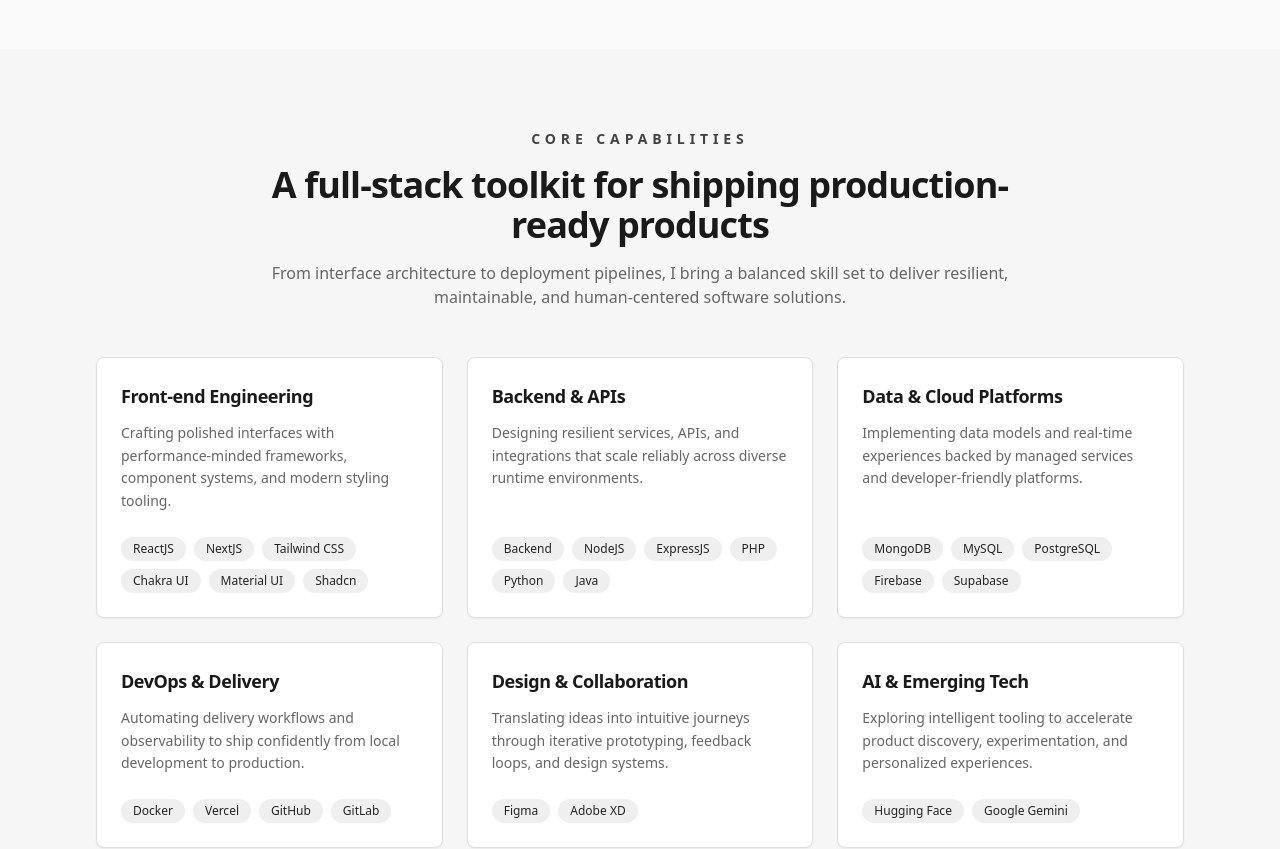
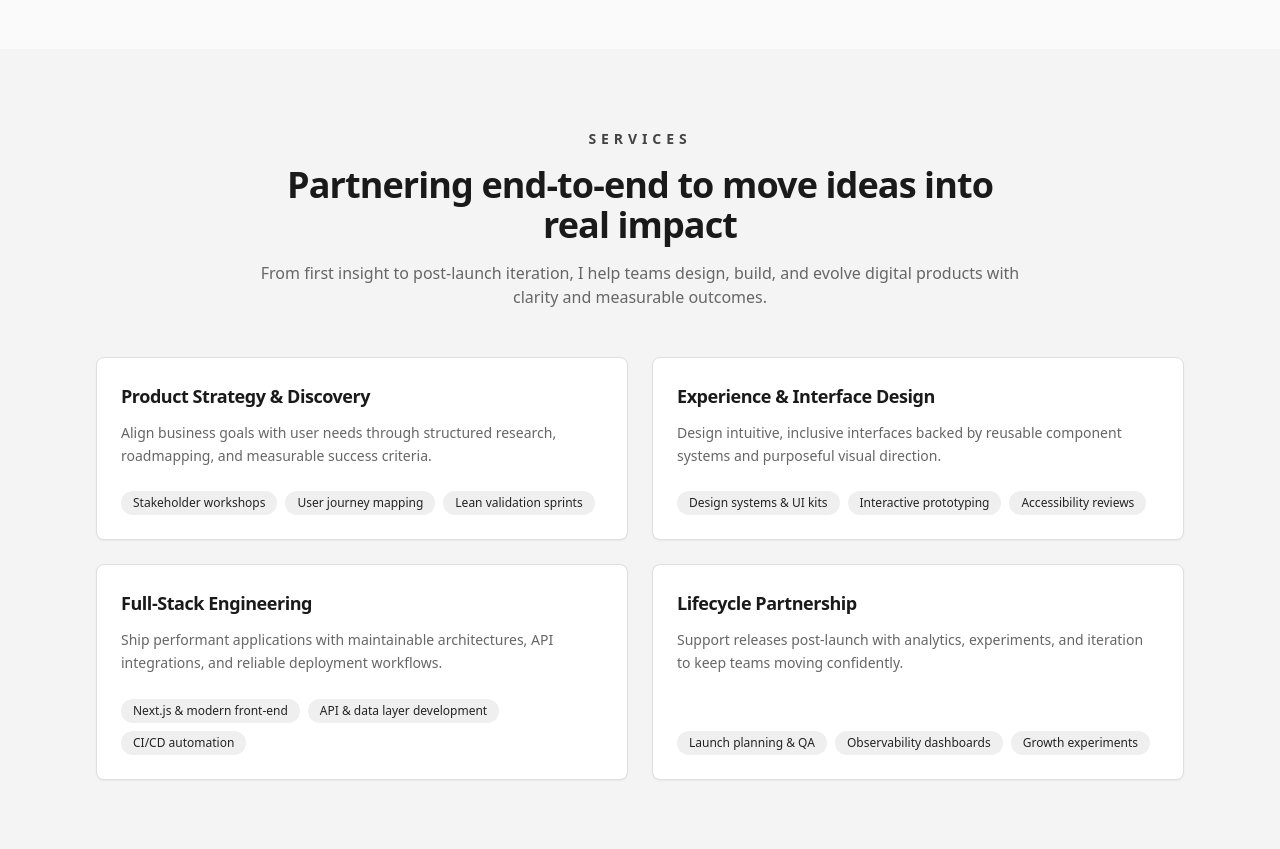
Before and after one commit to Antholem/web-portfolio, a Next.js app: page / in a window 1280 px wide. Shown: the part 880-1729 px from the top of the page. Built offline with nearby package versions, Linux system fonts and the light colour scheme; no server answers.

Commit message:
Add services section and update navigation

```diff
--- a/src/app/page.tsx
+++ b/src/app/page.tsx
@@ -1,11 +1,13 @@
 import ContactSection from "@/components/contact-section";
 import ProjectsSection from "@/components/projects-section";
+import ServicesSection from "@/components/services-section";
 import SkillsSection from "@/components/skills-section";
 
 export default function Home() {
   return (
     <main className="space-y-2">
       <ProjectsSection />
+      <ServicesSection />
       <SkillsSection />
       <ContactSection />
     </main>
--- /dev/null
+++ b/src/components/services-section.tsx
@@ -0,0 +1,90 @@
+import { Card, CardContent, CardDescription, CardHeader, CardTitle } from "@/components/ui/card";
+
+const services = [
+  {
+    title: "Product Strategy & Discovery",
+    description:
+      "Align business goals with user needs through structured research, roadmapping, and measurable success criteria.",
+    highlights: [
+      "Stakeholder workshops",
+      "User journey mapping",
+      "Lean validation sprints",
+    ],
+  },
+  {
+    title: "Experience & Interface Design",
+    description:
+      "Design intuitive, inclusive interfaces backed by reusable component systems and purposeful visual direction.",
+    highlights: [
+      "Design systems & UI kits",
+      "Interactive prototyping",
+      "Accessibility reviews",
+    ],
+  },
+  {
+    title: "Full-Stack Engineering",
+    description:
+      "Ship performant applications with maintainable architectures, API integrations, and reliable deployment workflows.",
+    highlights: [
+      "Next.js & modern front-end",
+      "API & data layer development",
+      "CI/CD automation",
+    ],
+  },
+  {
+    title: "Lifecycle Partnership",
+    description:
+      "Support releases post-launch with analytics, experiments, and iteration to keep teams moving confidently.",
+    highlights: [
+      "Launch planning & QA",
+      "Observability dashboards",
+      "Growth experiments",
+    ],
+  },
+] as const;
+
+export default function ServicesSection() {
+  return (
+    <section id="services" className="bg-muted/40 py-16 lg:py-20">
+      <div className="mx-auto flex max-w-6xl flex-col gap-12 px-4 sm:px-6 lg:px-8">
+        <div className="mx-auto max-w-3xl text-center">
+          <p className="text-sm font-semibold uppercase tracking-[0.35em] text-primary/80">
+            Services
+          </p>
+          <h2 className="mt-4 text-3xl font-bold tracking-tight text-foreground sm:text-4xl">
+            Partnering end-to-end to move ideas into real impact
+          </h2>
+          <p className="mt-4 text-base text-muted-foreground">
+            From first insight to post-launch iteration, I help teams design, build, and evolve digital products with clarity and
+            measurable outcomes.
+          </p>
+        </div>
+
+        <div className="grid gap-6 md:grid-cols-2">
+          {services.map((service) => (
+            <Card key={service.title} className="flex h-full flex-col">
+              <CardHeader className="space-y-3">
+                <CardTitle className="text-lg text-foreground">{service.title}</CardTitle>
+                <CardDescription className="text-sm leading-relaxed">
+                  {service.description}
+                </CardDescription>
+              </CardHeader>
+              <CardContent className="mt-auto">
+                <ul className="flex flex-wrap gap-2">
+                  {service.highlights.map((highlight) => (
+                    <li
+                      key={highlight}
+                      className="rounded-full bg-secondary px-3 py-1 text-xs font-medium text-secondary-foreground"
+                    >
+                      {highlight}
+                    </li>
+                  ))}
+                </ul>
+              </CardContent>
+            </Card>
+          ))}
+        </div>
+      </div>
+    </section>
+  );
+}
--- a/src/components/ui/navbar.tsx
+++ b/src/components/ui/navbar.tsx
@@ -18,10 +18,10 @@ import { Separator } from "@/components/ui/separator"
 
 const links = [
     { href: "/", label: "About" },
-    { href: "#features", label: "Features" },
+    { href: "#services", label: "Services" },
     { href: "#skills", label: "Skills" },
     { href: "#projects", label: "Projects" },
-    { href: "#contacts", label: "Contacts" },
+    { href: "#contact", label: "Contact" },
 ]
 
 export default function Navbar({ initialTheme }: { initialTheme?: "light" | "dark" }) {
```
